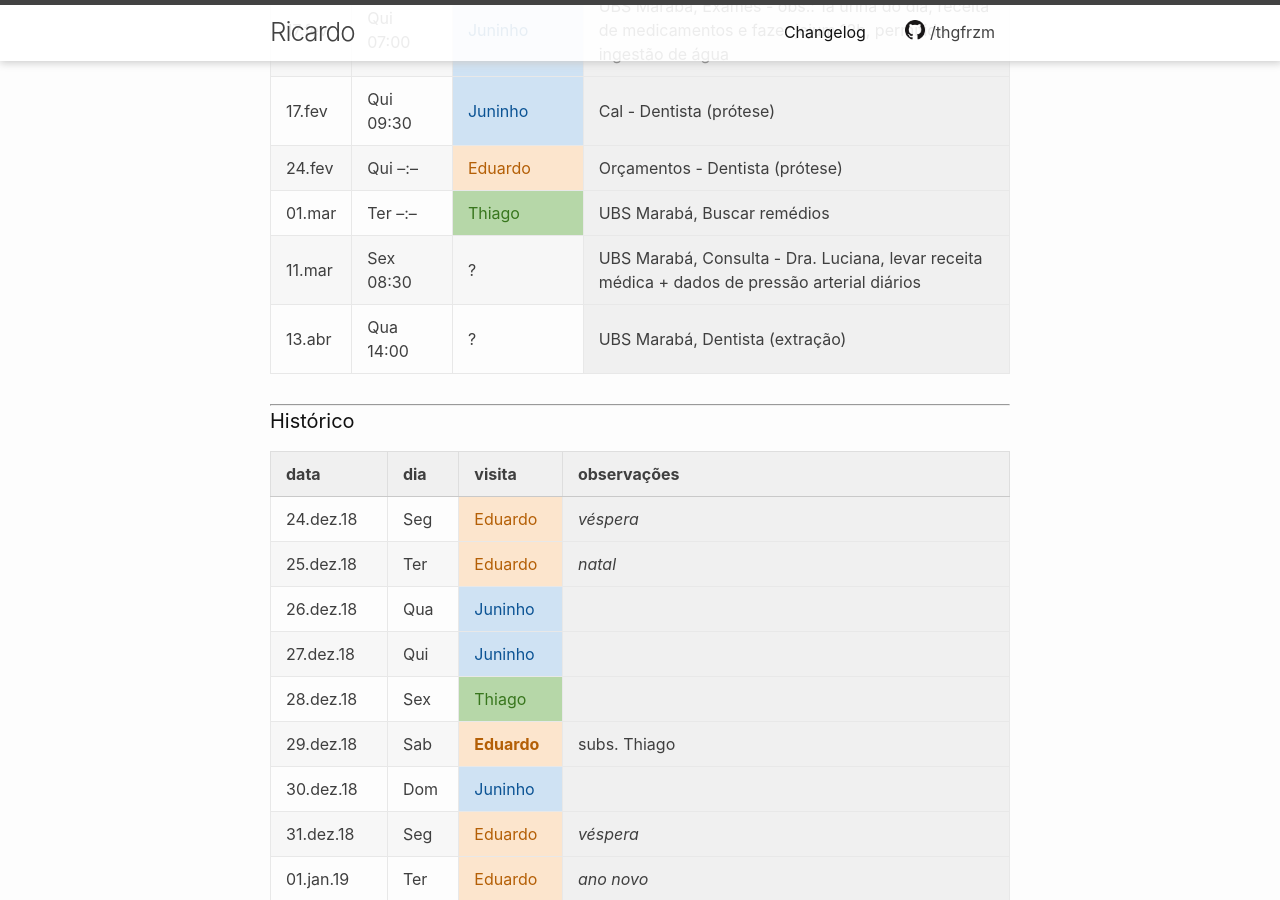
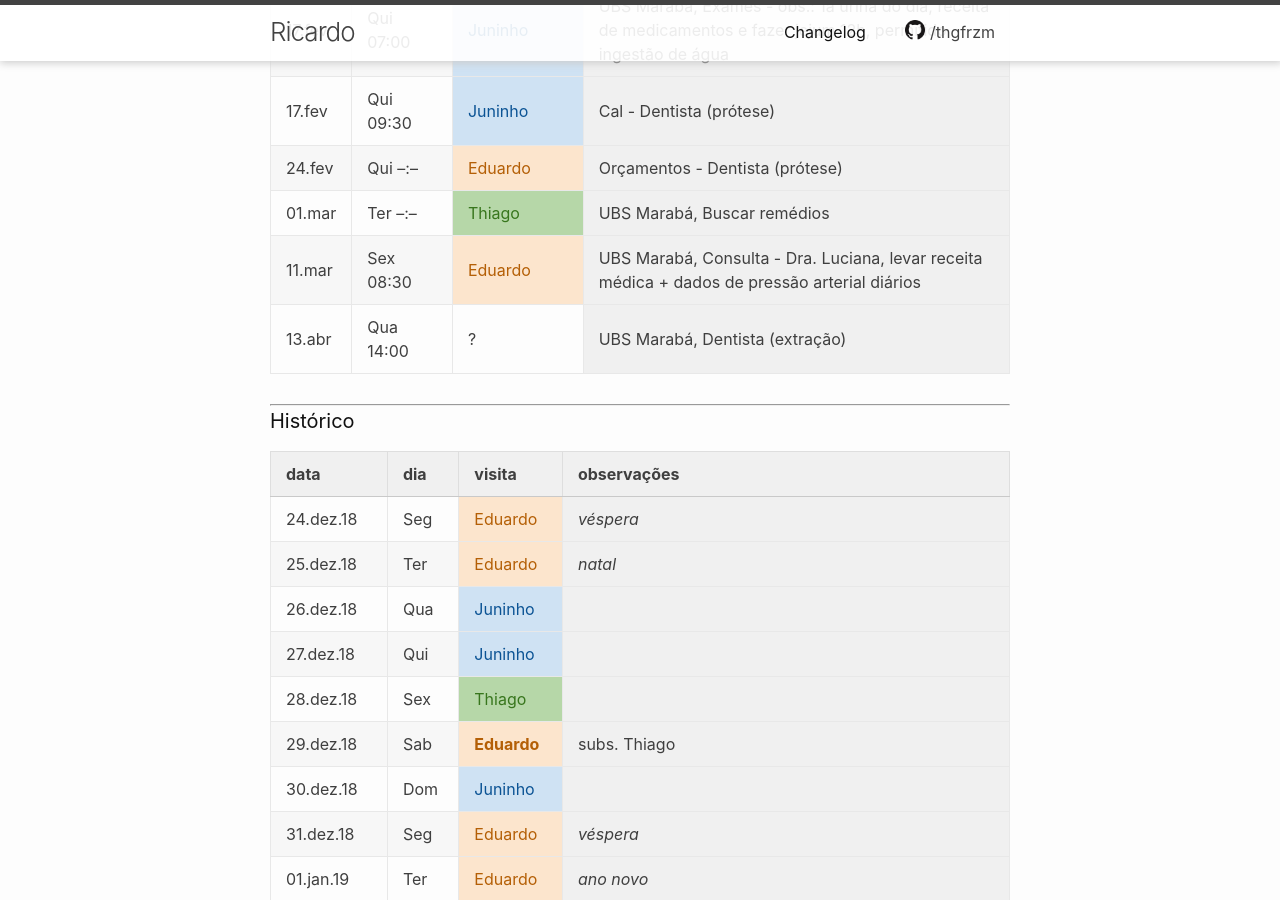
Before and after one commit to thgfrzm/ricardo, a Jekyll site: the page built from _posts/2018-12-13-escala-visitas.markdown, in a window 1280 px wide and 900 px high, scrolled down 1335 px. Built offline with Jekyll 4.4.1, drawn with Linux system fonts in a browser that asks for light colours.

Commit message:
Update 2018-12-13-escala-visitas.markdown

```diff
--- a/_posts/2018-12-13-escala-visitas.markdown
+++ b/_posts/2018-12-13-escala-visitas.markdown
@@ -45,7 +45,7 @@ categories: agenda
 | 17.fev | Qui 09:30 | Juninho     | Cal - Dentista (prótese)                                                                                          |
 | 24.fev | Qui --:-- | Eduardo     | Orçamentos - Dentista (prótese)                                                                                   |
 | 01.mar | Ter --:-- | Thiago      | UBS Marabá, Buscar remédios                                                                                       |
-| 11.mar | Sex 08:30 | ?           | UBS Marabá, Consulta - Dra. Luciana, levar receita médica + dados de pressão arterial diários                     |
+| 11.mar | Sex 08:30 | Eduardo     | UBS Marabá, Consulta - Dra. Luciana, levar receita médica + dados de pressão arterial diários                     |
 | 13.abr | Qua 14:00 | ?           | UBS Marabá, Dentista (extração)                                                                                   |
 
 
```
